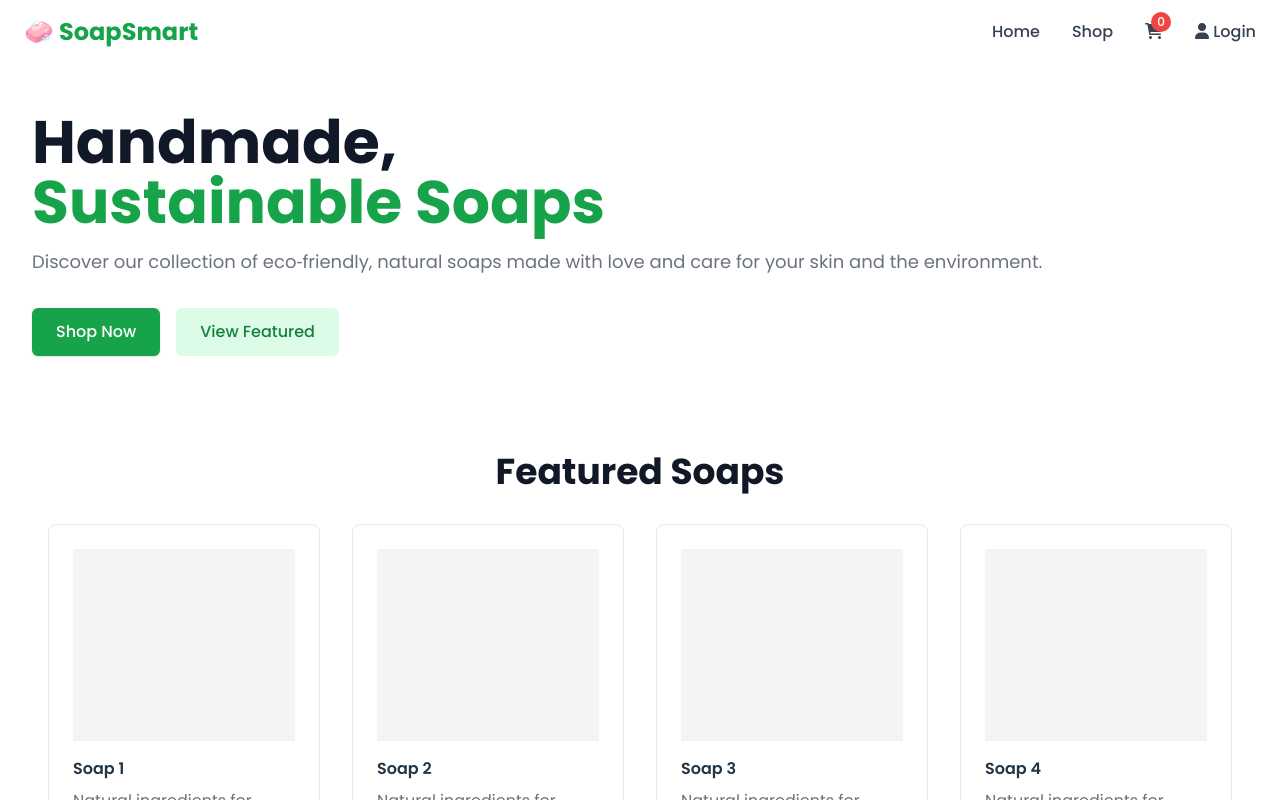
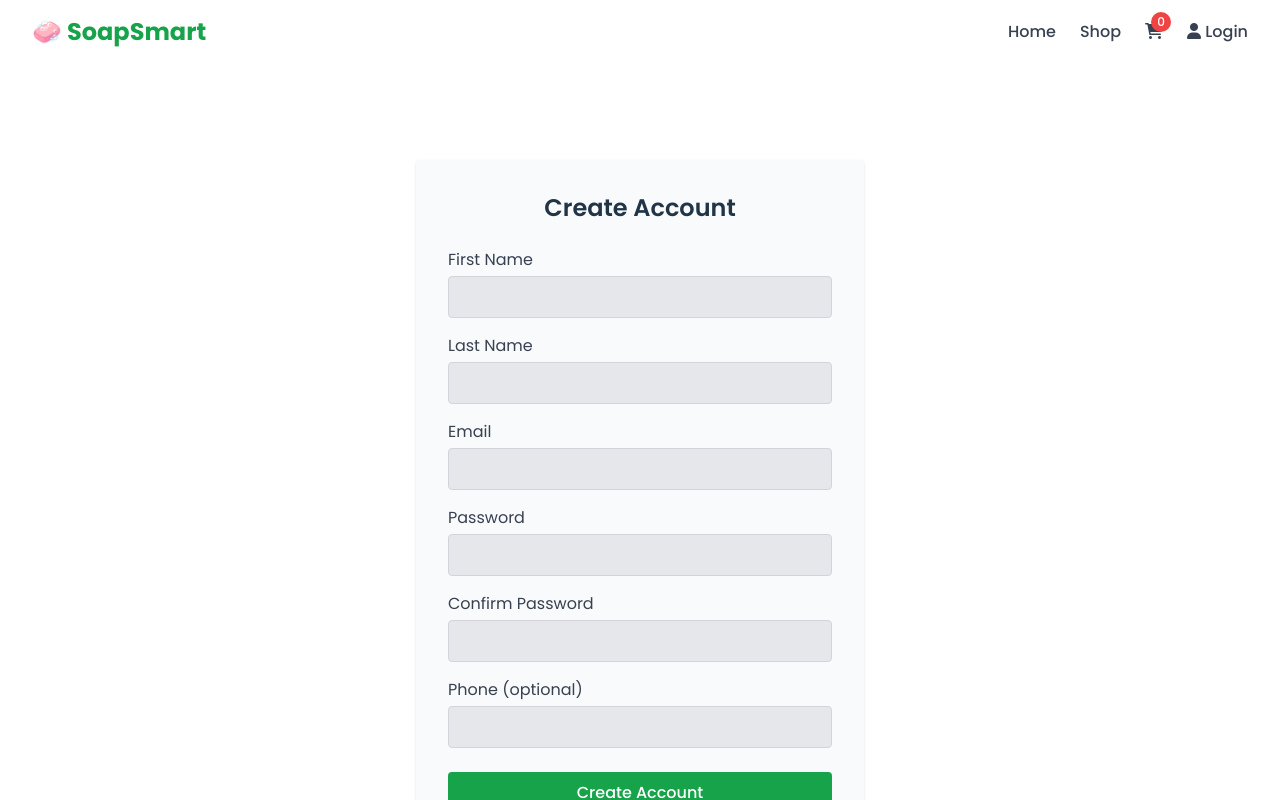
Before and after one commit to A-aron-Yang/test, a React (Vite) app in the folder frontend/: page /create-account in a window 1280 px wide. Shown: the top 800 px of the page. Built offline with nearby package versions, Linux system fonts and the light colour scheme.

Commit message:
added frontend for login page, create account page, and verify code page, which sends you to home for now

```diff
--- a/frontend/src/App.jsx
+++ b/frontend/src/App.jsx
@@ -1,17 +1,35 @@
-import NavBar from './components/Navbar'
-import Hero from './components/Hero'
+import React from 'react'
+import { Routes, Route } from 'react-router-dom'
+import Navbar           from './components/Navbar'
+import Hero             from './components/Hero'
 import FeaturedProducts from './components/FeaturedProducts'
-import Footer from './components/MainFooter'
-import Subscribe from './components/SubscribeButton'
+import SubscribeButton  from './components/SubscribeButton'
+import MainFooter       from './components/MainFooter'
+import Login            from './pages/Login'
+import Verify           from './pages/Verify'
+import CreateAccount from './pages/CreateAccount'
 
 export default function App() {
   return (
     <div className="flex flex-col min-h-screen">
-      <NavBar />
-      <Hero />
-      <FeaturedProducts />
-      <Subscribe />
-      <Footer />
+      <Navbar />
+
+      <Routes>
+        <Route
+          path="/home"
+          element={
+            <>
+              <Hero />
+              <FeaturedProducts />
+              <SubscribeButton />
+              <MainFooter />
+            </>
+          }
+        />
+        <Route path="/login" element={<Login />} />
+        <Route path="/verify" element={<Verify />} />
+        <Route path="/create-account" element={<CreateAccount />} />
+      </Routes>
     </div>
   )
 }
--- a/frontend/src/components/MainFooter.jsx
+++ b/frontend/src/components/MainFooter.jsx
@@ -1,7 +1,7 @@
 // frontend/src/components/Footer.jsx
 import React from 'react'
 
-export default function Footer() {
+export default function MainFooter() {
   return (
     <footer className="bg-gray-100 py-6 px-6 mt-auto">
       <div className="text-center text-gray-500">
--- a/frontend/src/components/Navbar.jsx
+++ b/frontend/src/components/Navbar.jsx
@@ -1,22 +1,23 @@
 import React from 'react'
+import { Link } from 'react-router-dom'
 
-export default function NavBar() {
+export default function Navbar() {
   return (
-    <nav className="bg-white shadow w-full">
-      <div className="px-6 flex items-center h-16">
-        <a href="/home" className="text-2xl font-bold text-green-600 flex-1">
+    <nav className="w-screen bg-white shadow">
+      <div className="flex items-center justify-between px-4 lg:px-8 h-16">
+        <Link to="/home" className="text-2xl font-bold text-green-600">
           🧼 SoapSmart
-        </a>
-        <div className="flex items-center space-x-8">
-          <a href="/home" className="text-gray-700 hover:text-green-600">Home</a>
-          <a href="/shop" className="text-gray-700 hover:text-green-600">Shop</a>
-          <a href="/cart" className="relative text-gray-700 hover:text-green-600">
+        </Link>
+        <div className="flex space-x-6">
+          <Link to="/home"      className="text-gray-700 hover:text-green-600">Home</Link>
+          <Link to="/shop"  className="text-gray-700 hover:text-green-600">Shop</Link>
+          <Link to="/cart"  className="relative text-gray-700 hover:text-green-600">
             <i className="fas fa-shopping-cart"></i>
             <span className="absolute -top-2 -right-2 bg-red-500 text-white text-xs rounded-full h-5 w-5 flex items-center justify-center">0</span>
-          </a>
-          <a href="/login" className="text-gray-700 hover:text-green-600">
+          </Link>
+          <Link to="/login" className="text-gray-700 hover:text-green-600">
             <i className="fas fa-user"></i> Login
-          </a>
+          </Link>
         </div>
       </div>
     </nav>
--- a/frontend/src/components/SubscribeButton.jsx
+++ b/frontend/src/components/SubscribeButton.jsx
@@ -1,6 +1,6 @@
 import React from 'react'
 
-export default function Subscribe() {
+export default function SubscribeButton() {
   return (
     <section className="py-12 bg-green-50 px-6">
       <div className="max-w-3xl mx-auto text-center">
--- a/frontend/src/main.jsx
+++ b/frontend/src/main.jsx
@@ -1,10 +1,13 @@
 import React from 'react'
 import ReactDOM from 'react-dom/client'
+import { BrowserRouter } from 'react-router-dom'
 import App from './App'
 import './index.css'
 
 ReactDOM.createRoot(document.getElementById('root')).render(
   <React.StrictMode>
-    <App />
+    <BrowserRouter>
+      <App />
+    </BrowserRouter>
   </React.StrictMode>
 )
--- /dev/null
+++ b/frontend/src/pages/CreateAccount.jsx
@@ -0,0 +1,112 @@
+import React, { useState } from 'react'
+import { Link, useNavigate } from 'react-router-dom'
+
+export default function CreateAccount() {
+  const [firstName, setFirstName]   = useState('')
+  const [lastName, setLastName]     = useState('')
+  const [email, setEmail]           = useState('')
+  const [password, setPassword]     = useState('')
+  const [confirmPw, setConfirmPw]   = useState('')
+  const [phone, setPhone]           = useState('')
+  const navigate = useNavigate()
+
+  const handleSubmit = e => {
+    e.preventDefault()
+    // TODO: call create‑account API
+    navigate('/login', { replace: true })
+  }
+
+  return (
+    <section
+      className="w-screen bg-white flex items-start justify-center pt-24 pb-12"
+      style={{ minHeight: '100vh' }}
+    >
+      <form
+        onSubmit={handleSubmit}
+        className="w-full max-w-md bg-gray-50 p-8 rounded shadow"
+      >
+        <h2 className="text-2xl font-semibold mb-6 text-center">
+          Create Account
+        </h2>
+
+        <label className="block mb-4">
+          <span className="text-gray-700">First Name</span>
+          <input
+            type="text"
+            value={firstName}
+            onChange={e => setFirstName(e.target.value)}
+            required
+            className="mt-1 block w-full px-3 py-2 bg-gray-200 focus:bg-gray-300 text-black border border-gray-300 rounded focus:outline-none"
+          />
+        </label>
+
+        <label className="block mb-4">
+          <span className="text-gray-700">Last Name</span>
+          <input
+            type="text"
+            value={lastName}
+            onChange={e => setLastName(e.target.value)}
+            required
+            className="mt-1 block w-full px-3 py-2 bg-gray-200 focus:bg-gray-300 text-black border border-gray-300 rounded focus:outline-none"
+          />
+        </label>
+
+        <label className="block mb-4">
+          <span className="text-gray-700">Email</span>
+          <input
+            type="email"
+            value={email}
+            onChange={e => setEmail(e.target.value)}
+            required
+            className="mt-1 block w-full px-3 py-2 bg-gray-200 focus:bg-gray-300 text-black border border-gray-300 rounded focus:outline-none"
+          />
+        </label>
+
+        <label className="block mb-4">
+          <span className="text-gray-700">Password</span>
+          <input
+            type="password"
+            value={password}
+            onChange={e => setPassword(e.target.value)}
+            required
+            className="mt-1 block w-full px-3 py-2 bg-gray-200 focus:bg-gray-300 text-black border border-gray-300 rounded focus:outline-none"
+          />
+        </label>
+
+        <label className="block mb-4">
+          <span className="text-gray-700">Confirm Password</span>
+          <input
+            type="password"
+            value={confirmPw}
+            onChange={e => setConfirmPw(e.target.value)}
+            required
+            className="mt-1 block w-full px-3 py-2 bg-gray-200 focus:bg-gray-300 text-black border border-gray-300 rounded focus:outline-none"
+          />
+        </label>
+
+        <label className="block mb-6">
+          <span className="text-gray-700">Phone (optional)</span>
+          <input
+            type="tel"
+            value={phone}
+            onChange={e => setPhone(e.target.value)}
+            className="mt-1 block w-full px-3 py-2 bg-gray-200 focus:bg-gray-300 text-black border border-gray-300 rounded focus:outline-none"
+          />
+        </label>
+
+        <button
+          type="submit"
+          className="w-full px-4 py-2 bg-green-600 text-white rounded hover:bg-green-700"
+        >
+          Create Account
+        </button>
+
+        <div className="mt-4 text-right">
+          <Link to="/login" className="text-sm text-green-600 hover:underline">
+            Back to Login
+          </Link>
+        </div>
+      </form>
+    </section>
+  )
+}
--- /dev/null
+++ b/frontend/src/pages/Login.jsx
@@ -0,0 +1,79 @@
+// src/pages/Login.jsx
+import React, { useState } from 'react'
+import { Link, useNavigate } from 'react-router-dom'
+
+export default function Login() {
+  const [email, setEmail]       = useState('')
+  const [password, setPassword] = useState('')
+  const navigate = useNavigate()
+
+  const handleSubmit = e => {
+    e.preventDefault()
+    navigate('/verify', { state: { email } })
+    console.log('Logging in with', { email, password })
+  }
+
+  return (
+    <section
+      className="w-screen bg-white flex items-start justify-center pt-24 pb-12"
+      style={{ minHeight: '100vh' }}
+    >
+      <form
+        onSubmit={handleSubmit}
+        className="w-full max-w-md bg-gray-50 p-8 rounded shadow"
+      >
+        <h2 className="text-2xl font-semibold mb-6 text-center">Log In</h2>
+
+        <label className="block mb-4">
+          <span className="text-gray-700">Email</span>
+          <input
+            type="email"
+            value={email}
+            onChange={e => setEmail(e.target.value)}
+            required
+            className="
+              mt-1 block w-full px-3 py-2
+              bg-gray-200 focus:bg-gray-300
+              text-black
+              border border-gray-300 rounded
+              focus:outline-none
+            "
+          />
+        </label>
+
+        <label className="block mb-6">
+          <span className="text-gray-700">Password</span>
+          <input
+            type="password"
+            value={password}
+            onChange={e => setPassword(e.target.value)}
+            required
+            className="
+              mt-1 block w-full px-3 py-2
+              bg-gray-200 focus:bg-gray-300
+              text-black
+              border border-gray-300 rounded
+              focus:outline-none
+            "
+          />
+        </label>
+
+        <button
+          type="submit"
+          className="w-full px-4 py-2 bg-green-600 text-white rounded hover:bg-green-700"
+        >
+          Log In
+        </button>
+
+        <div className="mt-4 text-right">
+          <Link
+            to="/create-account"
+            className="text-sm text-green-600 hover:underline"
+          >
+            Create Account
+          </Link>
+        </div>
+      </form>
+    </section>
+  )
+}
--- /dev/null
+++ b/frontend/src/pages/Verify.jsx
@@ -0,0 +1,63 @@
+// src/pages/Verify.jsx
+import React, { useState } from 'react'
+import { Link, useNavigate } from 'react-router-dom'
+
+export default function Verify() {
+  const [code, setCode] = useState('')
+  const navigate = useNavigate()
+
+  const handleSubmit = e => {
+    e.preventDefault()
+    // stub: accept any code → go home
+    navigate('/home', { replace: true })
+  }
+
+  return (
+    <section
+      className="w-screen bg-white flex items-start justify-center pt-24 pb-12"
+      style={{ minHeight: '100vh' }}
+    >
+      <form
+        onSubmit={handleSubmit}
+        className="w-full max-w-md bg-gray-50 p-8 rounded shadow"
+      >
+        <h2 className="text-2xl font-semibold mb-6 text-center">
+          Enter Verification Code
+        </h2>
+
+        <label className="block mb-6">
+          <span className="text-gray-700">Code</span>
+          <input
+            type="text"
+            value={code}
+            onChange={e => setCode(e.target.value)}
+            required
+            className="
+              mt-1 block w-full px-3 py-2
+              bg-gray-200 focus:bg-gray-300
+              text-black
+              border border-gray-300 rounded
+              focus:outline-none
+            "
+          />
+        </label>
+
+        <button
+          type="submit"
+          className="w-full px-4 py-2 bg-green-600 text-white rounded hover:bg-green-700"
+        >
+          Verify
+        </button>
+
+        <div className="mt-4 text-right">
+          <Link
+            to="/login"
+            className="text-sm text-green-600 hover:underline"
+          >
+            Back to Login
+          </Link>
+        </div>
+      </form>
+    </section>
+  )
+}
```
